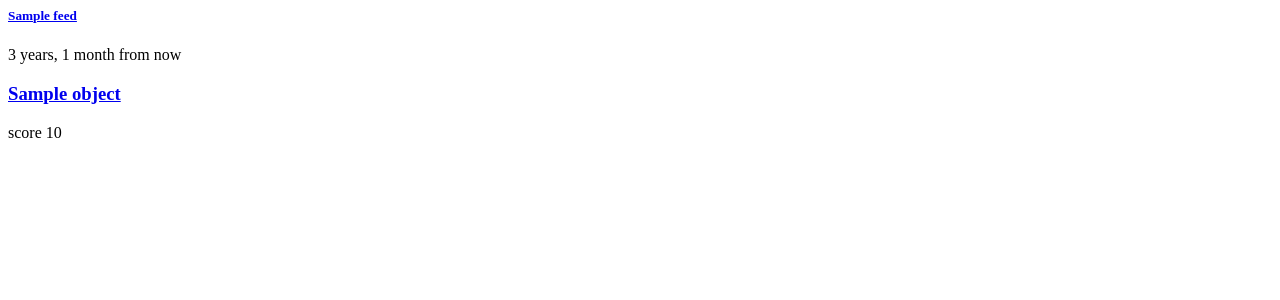
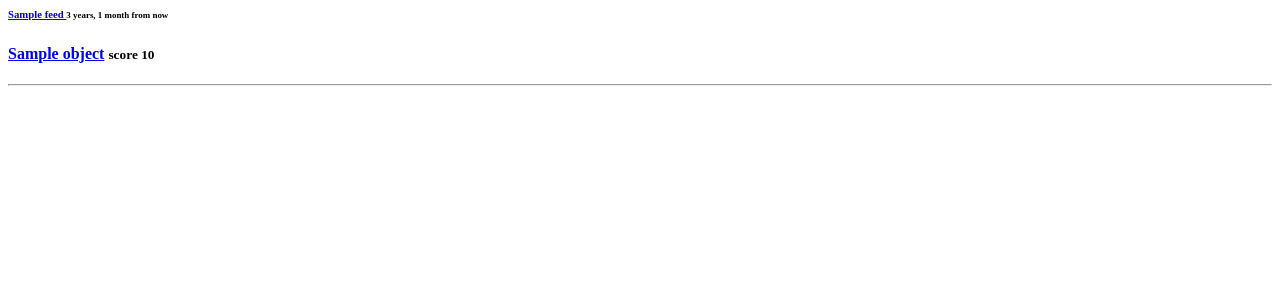
Before and after one commit to andreasofthings/feeds, a Django app: template feeds/templates/feeds/post_list_page.html in a window 1280 px wide. Shown: the top 300 px of the page. Run offline with Django 3.2, Linux system fonts and the light colour scheme; the template is opened without the code that fills it: most values are stand-ins (such as "Sample title", 1, 10 or a date in 2020); parts of the project's set-up code (start-up, migrations or seed data) failed here and were passed over.

Commit message:
Layout for postdetail.

```diff
--- a/feeds/templates/feeds/post_list_page.html
+++ b/feeds/templates/feeds/post_list_page.html
@@ -8,28 +8,26 @@
 <div class="row">
     <div class="col-md-12">
         <div class="row">
-            <div class="col-md-8">
-                <h5>
-                  <a href="{{ node.feed.get_absolute_url }}" alt="{{node.feed.title}}">{{node.feed.title}}</a>
-                </h5>
-            </div>
-            <div class="col-md-4">
-              <p>{{ node.published|naturaltime }}</p>
+            <div class="col-md-12">
+                <h6>
+                  <a href="{{ node.feed.get_absolute_url }}" alt="{{node.feed.title}}">
+                    {{node.feed.title}}
+                  </a>
+                  <small>{{ node.published|naturaltime }}</small>
+                </h6>
             </div>
         </div>
         <div class="row">
-            <div class="col-md-8">
-                <h3>
+            <div class="col-md-12">
+                <h4>
                     <a href="{{ node.get_absolute_url }}">{{ node.title }}</a>
-                </h3>
-            </div>
-            <div class="col-md-4">
-                  <p>score {{ node.score }}</p>
+                    <small>score {{ node.score }}</small>
+                </h4>
             </div>
         </div>
     </div>
 </div>
-
+<hr>
 {% endfor %}
 
 {% show_more %}
```
